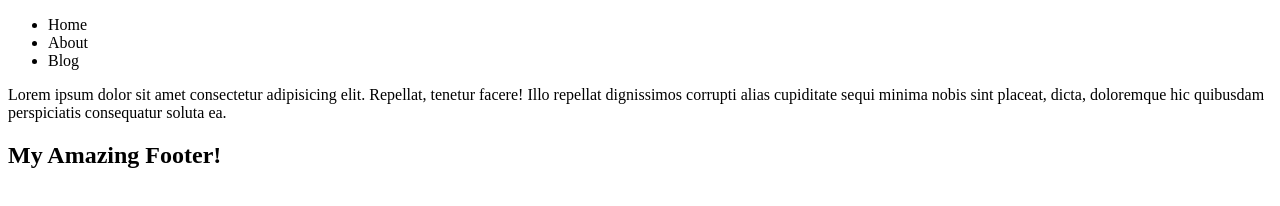
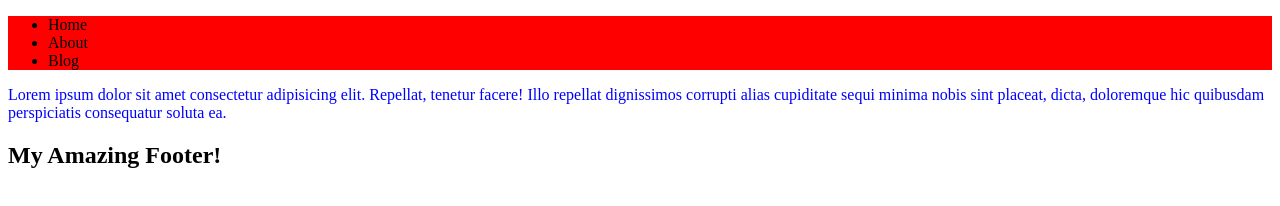
Before and after one commit to mz106/ncfe-1-gh-live, a plain HTML site: page index.html in a window 1280 px wide. Drawn offline with Linux system fonts and the light colour scheme.

Commit message:
add 2 stylings in index.html

```diff
--- a/index.html
+++ b/index.html
@@ -8,7 +8,7 @@
     <title>Document</title>
   </head>
   <body>
-    <header>
+    <header class="header">
       <nav>
         <ul>
           <li>Home</li>
@@ -18,7 +18,7 @@
       </nav>
     </header>
     <main>
-      <p>
+      <p class="main-para">
         Lorem ipsum dolor sit amet consectetur adipisicing elit. Repellat,
         tenetur facere! Illo repellat dignissimos corrupti alias cupiditate
         sequi minima nobis sint placeat, dicta, doloremque hic quibusdam
--- a/style.css
+++ b/style.css
@@ -0,0 +1,7 @@
+.header {
+  background-color: red;
+}
+
+.main-para {
+  color: blue;
+}
```
